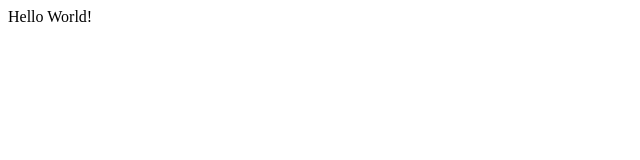
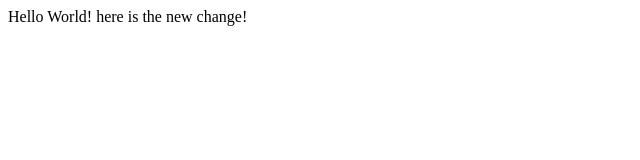
Before and after one commit to Abhishek-Vishwakarma/Lecture1, a plain HTML site: page index.html in a window 1280 px wide. Shown: the whole page, without its empty margins (0-640 px from the left). Drawn offline with Linux system fonts and the light colour scheme.

Commit message:
added new line

```diff
--- a/index.html
+++ b/index.html
@@ -5,5 +5,6 @@
 	</head>
 	<body>
 		Hello World!
+		here is the new change!
 	</body>
 </html>
```
